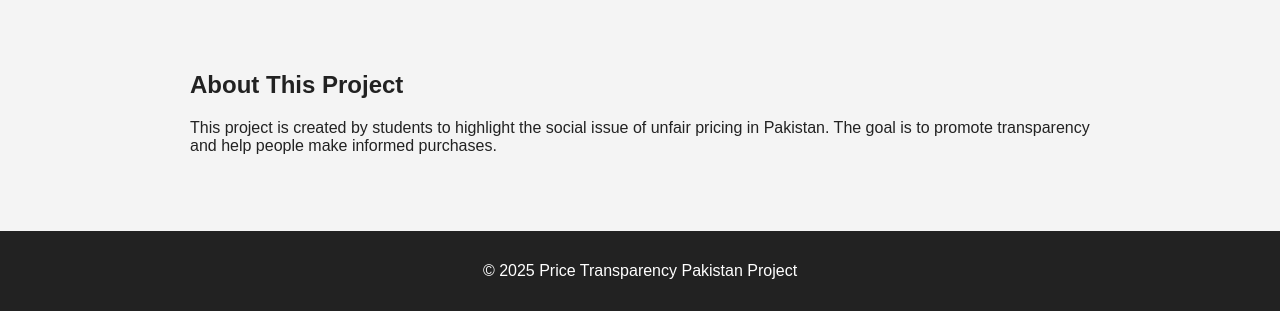
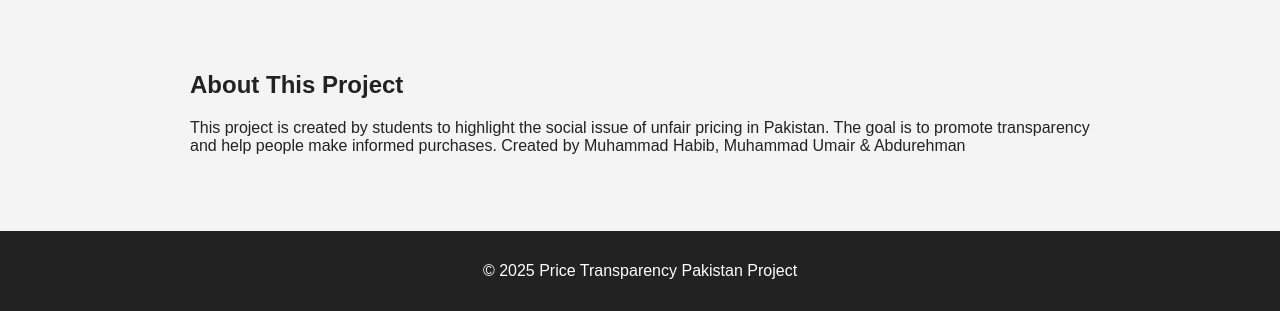
Before and after one commit to MXhCorp-byte/MXhCorp-byte.github.io, a plain HTML site: page index.html in a window 1280 px wide. Shown: the part 1105-1416 px from the top of the page. Drawn offline with Linux system fonts and the light colour scheme.

Commit message:
Update index.html

```diff
--- a/index.html
+++ b/index.html
@@ -116,7 +116,7 @@
 
 <div class="container" id="about">
   <h2>About This Project</h2>
-  <p>This project is created by students to highlight the social issue of unfair pricing in Pakistan. The goal is to promote transparency and help people make informed purchases.</p>
+  <p>This project is created by students to highlight the social issue of unfair pricing in Pakistan. The goal is to promote transparency and help people make informed purchases. Created by Muhammad Habib, Muhammad Umair & Abdurehman</p>
 </div>
 
 <div class="footer">
```
